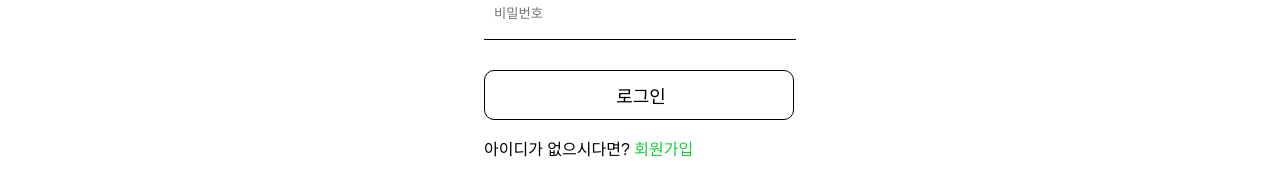
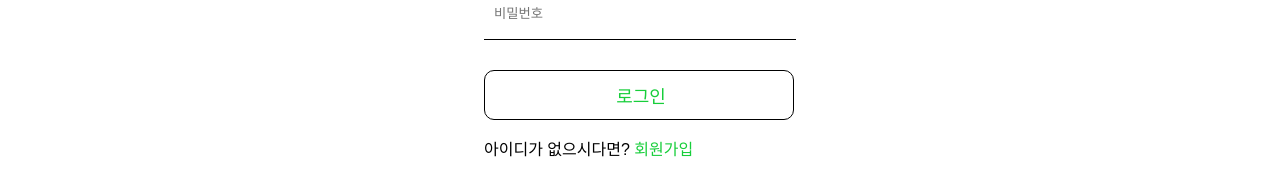
Before and after one commit to DoHi0512/AlgoHelper, a React (Create React App) app: page /login in a window 1280 px wide. Shown: the part 326-496 px from the top of the page. Built offline with nearby package versions, Linux system fonts and the light colour scheme.

Commit message:
design update

```diff
--- a/src/static/Login.css
+++ b/src/static/Login.css
@@ -26,6 +26,6 @@ input {
   border-radius: 10px;
   border: 1px solid black;
   background-color: white;
-  /* color : #17ce3a; */
+  color : #17ce3a;
   font-size: 18px;
 }
```
